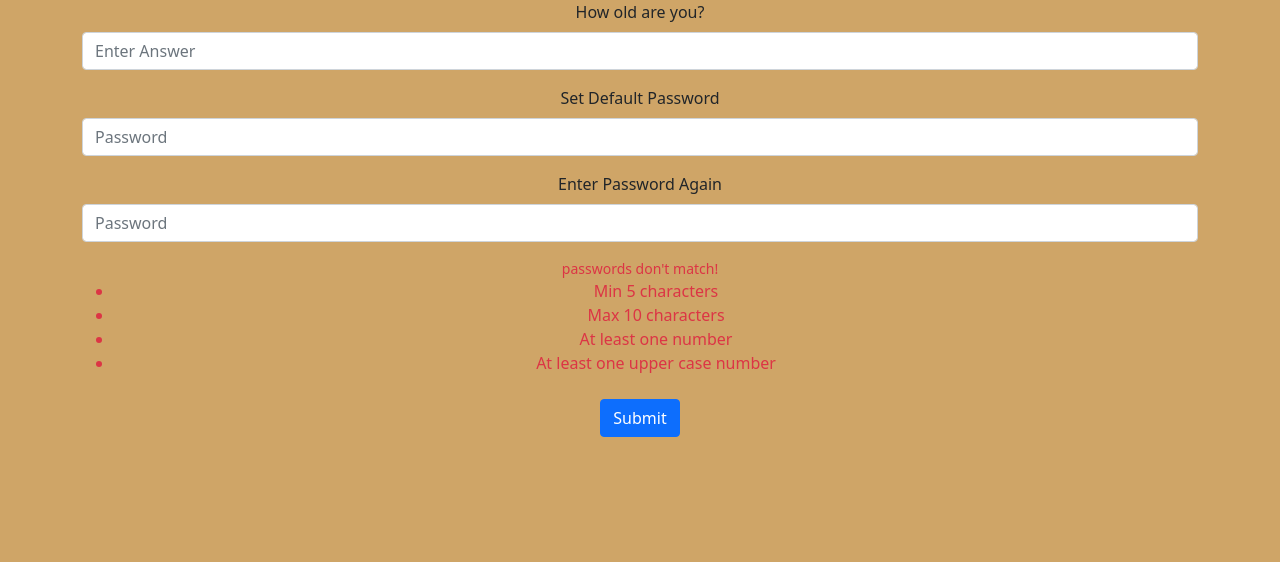
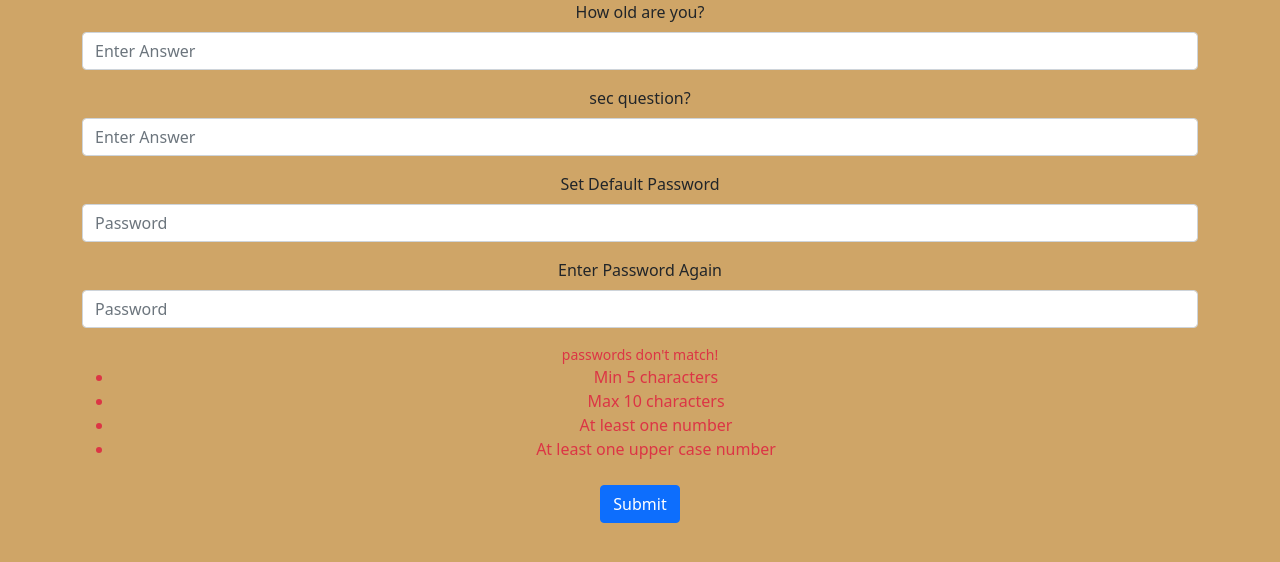
Before and after one commit to teckMUk/DataBase_Group12, a React (Create React App) app in the folder dumpling-management-system/: page /allForms in a window 1280 px wide. Shown: the top 562 px of the page. Built offline with nearby package versions, Linux system fonts and the light colour scheme.

Commit message:
form update

```diff
--- a/dumpling-management-system/src/components/allForms/allForms.jsx
+++ b/dumpling-management-system/src/components/allForms/allForms.jsx
@@ -78,7 +78,6 @@ export default function Forms()
     const ForgetPass = () =>{
 
         //let arr =["How old are you?", "when were you born"];
-
        return(
 
             <Container>
@@ -86,6 +85,11 @@ export default function Forms()
 
                 <Form.Group className="mb-3" controlId="formBasicName">
                     <Form.Label>How old are you? </Form.Label>
+                    <Form.Control type="text" placeholder="Enter Answer" />
+                </Form.Group>
+
+                <Form.Group className="mb-3" controlId="formBasicName">
+                    <Form.Label>sec question? </Form.Label>
                     <Form.Control type="text" placeholder="Enter Answer" />
                 </Form.Group>
 
@@ -117,10 +121,10 @@ export default function Forms()
                 Submit
             </Button>
 
-                    </Form>
+            </Form>
 
 
-                </Container>
+             </Container>
 
        );
     }
```
